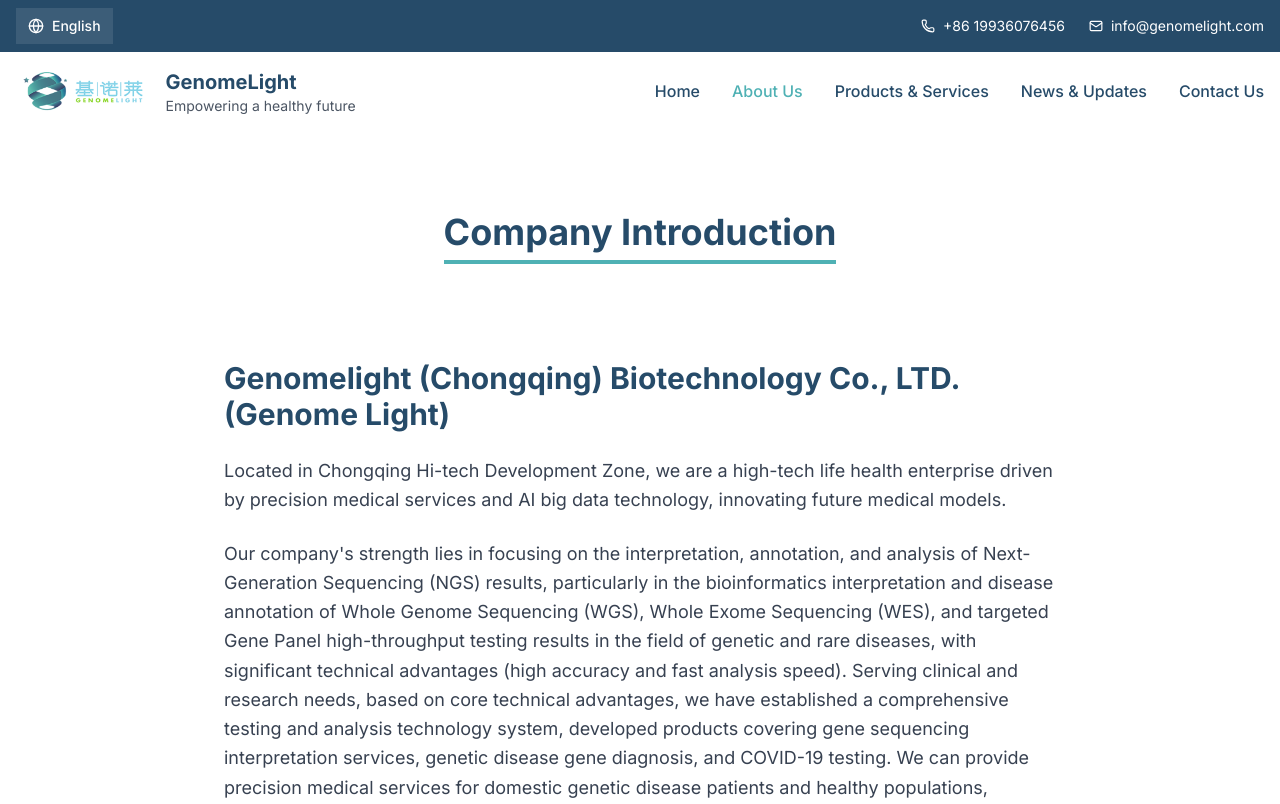
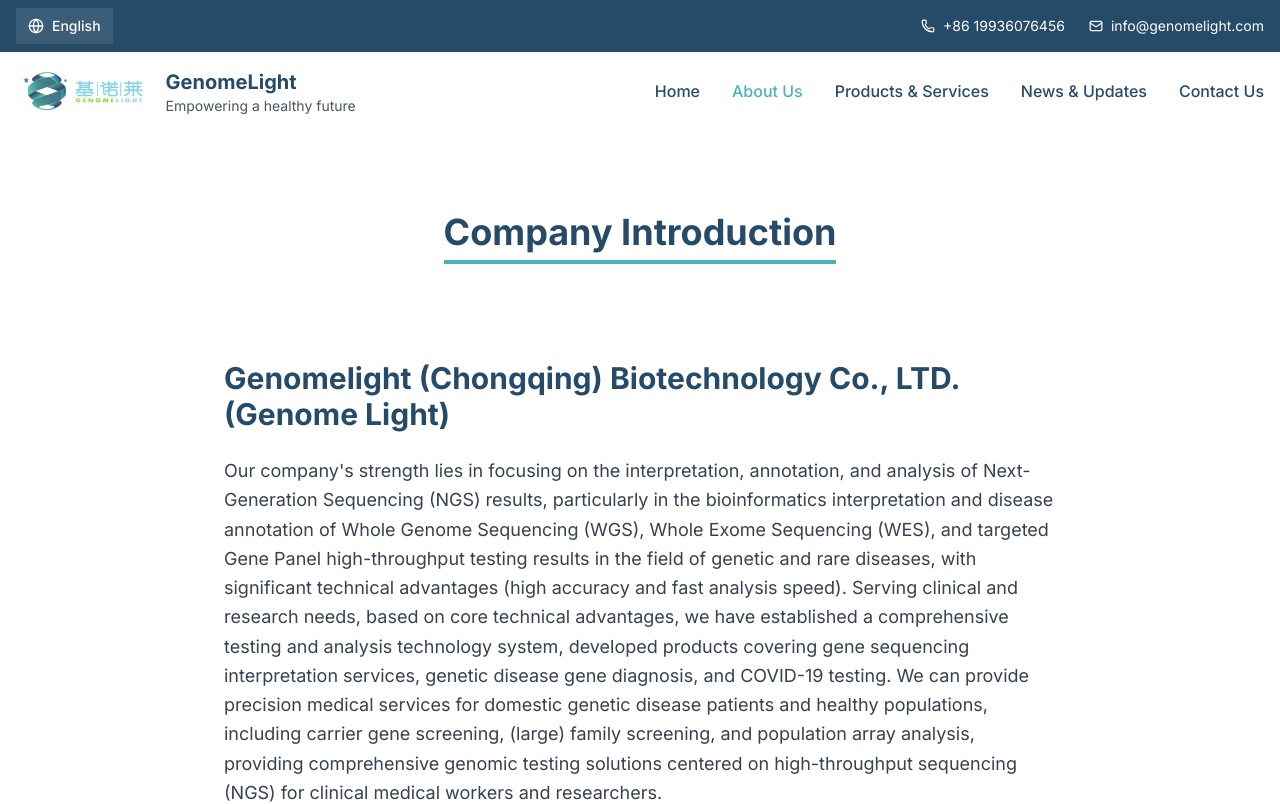
Before and after one commit to glsofort/genomelight, a React (Vite) app: page /about in a window 1280 px wide. Shown: the top 804 px of the page. Built offline with nearby package versions, Linux system fonts and the light colour scheme.

Commit message:
fix: change desc

```diff
--- a/src/components/About.tsx
+++ b/src/components/About.tsx
@@ -20,7 +20,7 @@ const About = () => {
                 {t("about.companyIntro.companyName")}
               </h2>
               <div className="space-y-6 text-gray-700 text-lg leading-relaxed">
-                <p>{t("about.companyIntro.description1")}</p>
+                {/* <p>{t("about.companyIntro.description1")}</p> */}
                 <p>{t("about.companyIntro.description2")}</p>
               </div>
             </div>
```
